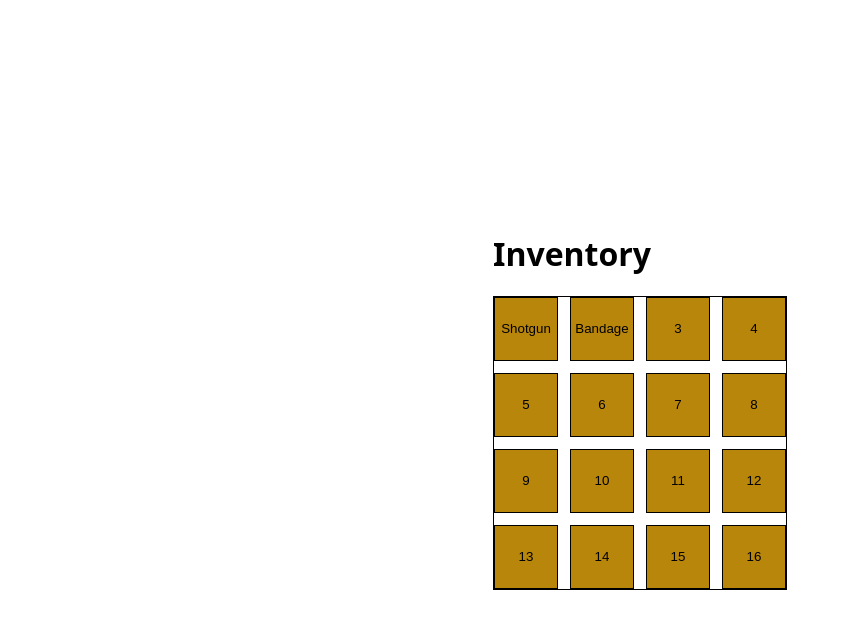
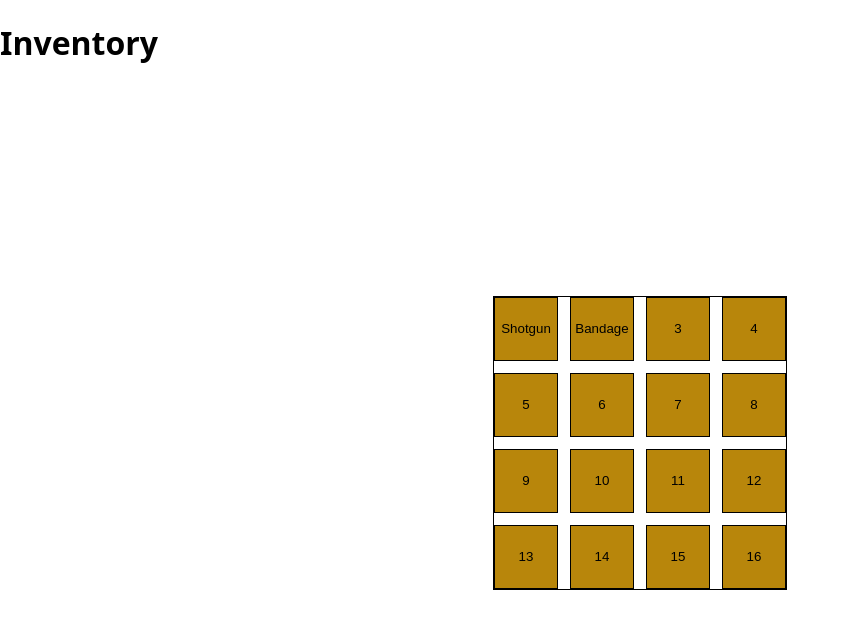
Before and after one commit to Rahul-Ravi-1/Inventory-System, a React (Vite) app: page / in a window 1280 px wide. Shown: the top 628 px of the page, without its empty margins (0-849 px from the left). Built offline with nearby package versions, Linux system fonts and the light colour scheme.

Commit message:
Small centering fix; understanding layout

```diff
--- a/index.html
+++ b/index.html
@@ -8,7 +8,6 @@
   </head>
   <body>
     <div id="root">
-      <div id="main"></div>
     </div>
     <script type="module" src="/src/main.jsx"></script>
   </body>
--- a/src/App.jsx
+++ b/src/App.jsx
@@ -26,6 +26,7 @@ export default function App() {
 return (
     <main>
       <h1>Inventory</h1>
+      <div id = "container">
       <div
         className="inventory-box"
         style={{
@@ -47,6 +48,7 @@ return (
           );
         })}
       </div>
+      </div>
     </main>
   );
 }
--- a/src/index.css
+++ b/src/index.css
@@ -9,15 +9,18 @@ body {
   font-family: system-ui, sans-serif;
 }
 
-#root {
+main {
   min-height: 100vh;
+  width: 100%;
   display: flex;
   flex-direction: column;
+}
+#container{
+  flex: 1;
+  display: flex;
+  justify-content: center;
   align-items: center;
-  justify-content: center;
 }
-
-
 .inventory-box {
   display: grid;
   grid-template-columns: repeat(var(--cols), 64px);
@@ -38,3 +41,7 @@ body {
 .inventory-slot-selected{
   background-color: rgb(129, 93, 3);
 }
+
+.inventory-slot:hover{
+  box-shadow: 0px 5px 10px 0px rgba(0, 0, 0, 0.5);
+}
```
